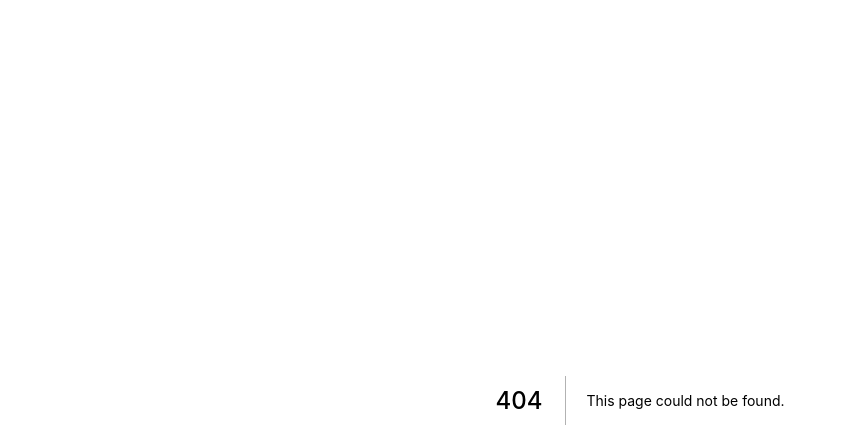
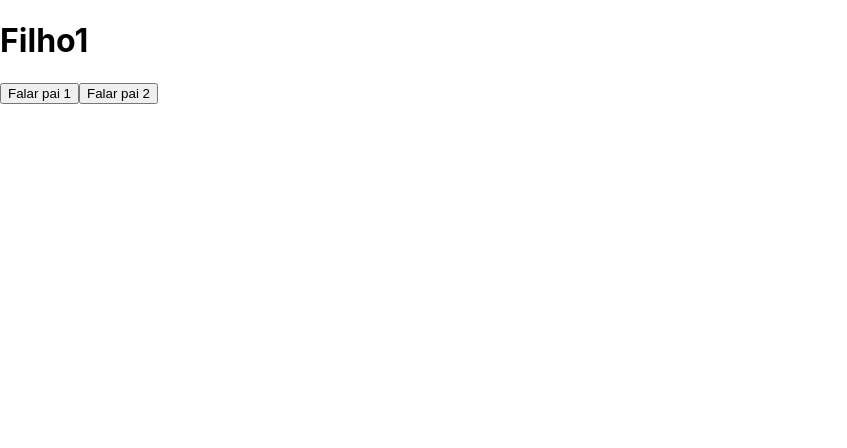
Before and after one commit to filipesouza2000/react-curso, a Next.js app: page /comunicacao/indireta1 in a window 1280 px wide. Before the commit this address had no page. Shown: the top 448 px of the page, without its empty margins (0-847 px from the left). Built offline with nearby package versions, Linux system fonts and the light colour scheme.

Commit message:
40- Comunicação indireta

```diff
--- /dev/null
+++ b/components/indireta1/Filho.jsx
@@ -0,0 +1,15 @@
+//Botão1- Comunicação direta, passa como parametro o evento
+//Botão2- o componente Filho está passando uma informação
+//de forma indireta, à partir de uma função
+//que foi passada do Pai para Filho
+//e o Filho chama essa função passando informação.
+export default function Filho(props){
+    //console.log(props.funcao)
+    return(
+        <div>
+            <h1>Filho1</h1>
+            <button onClick={props.funcao}>Falar pai 1</button>
+            <button onClick={()=>props.funcao("Passei no ENEM")}>Falar pai 2</button>
+        </div>
+    )
+}
--- /dev/null
+++ b/components/indireta1/Pai.jsx
@@ -0,0 +1,14 @@
+//Para comunicaçã indireta, deve haver ditera.
+//Pai precisa passar algo para Filho, para que daí possa responder quando necessário.
+import Filho from "./Filho";
+
+export default function Pai(props){
+    function falarComigo(param){
+       console.log(param)
+    }
+    return(
+        <div>
+            <Filho funcao={falarComigo}/>
+        </div>
+    )
+}
--- /dev/null
+++ b/pages/comunicacao/indireta1.jsx
@@ -0,0 +1,10 @@
+//40- Comunicação indireta
+import Pai from "../../components/indireta1/Pai";
+
+export default function indireta1(){
+    return(
+        <div>
+            <Pai />
+        </div>
+    )
+}
```
